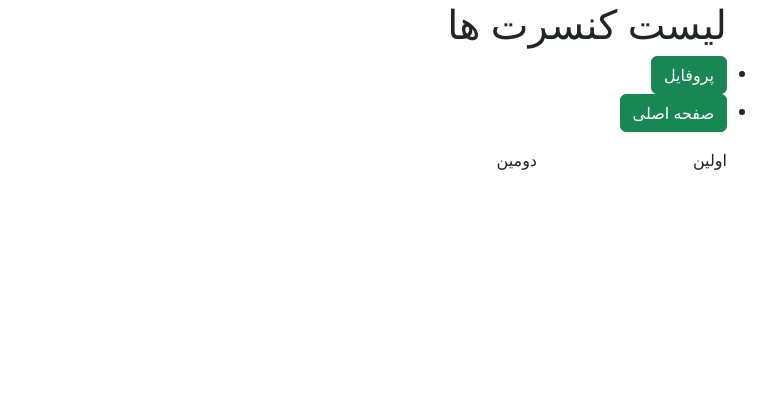
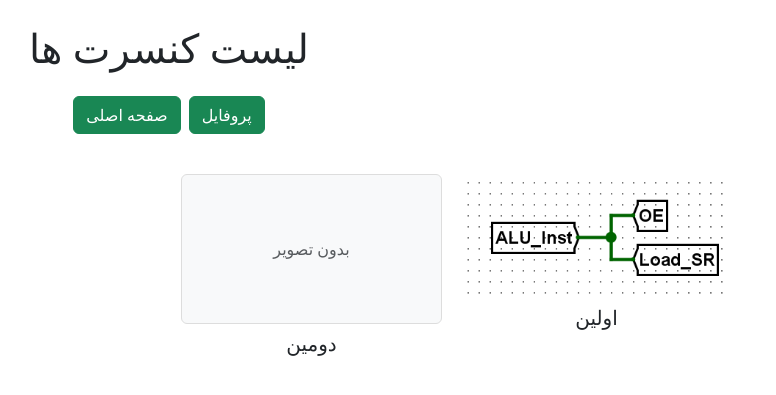
Before and after one commit to shayan24soley85/concert-ticketing-system, a Django app: page /ticketsales/concert/list in a window 1280 px wide. Shown: the top 395 px of the page, without its empty margins (471-1247 px from the left). Run offline with Django 5.2, Linux system fonts and the light colour scheme; data comes from the database, SQL or seed files in the repository; some libraries are stand-ins or nearby versions.

Commit message:
Update:Add poster to  concert_list.html

```diff
--- a/concert/ticketsales/templates/ticketsales/concert_list.html
+++ b/concert/ticketsales/templates/ticketsales/concert_list.html
@@ -9,35 +9,48 @@
     <link rel="stylesheet" type="text/css" href="{% static 'ticketsales/css/bootstrap.css' %}">
 </head>
 
-<div class="container">
-    <div class="row box">
+<body>
+    <div class="container mt-4">
 
+        <div class="row box text-center mb-4">
             <h1>لیست کنسرت ها</h1>
-        <ul class="btnul">
-            <li><a class="btn btn-success">پروفایل</a></li>
-            <li><a class="btn btn-success">صفحه اصلی</a></li>
+            <ul class="btnul list-unstyled d-flex justify-content-center gap-2 mt-3">
+                <li><a href="#" class="btn btn-success">پروفایل</a></li>
+                <li><a href="#" class="btn btn-success">صفحه اصلی</a></li>
             </ul>
-
         </div>
 
-    <div class="row">
-
+        <div class="row text-center">
             {% if concert_list %}
             {% for concert in concert_list %}
-        <div class="col-md-2">
-            <a>
+            <div class="col-md-3 mb-4">
+                <a href="#" style="text-decoration: none; color: inherit;">
                     <div class="imageBox">
-                    {{ concert }}
+
+                        {% if concert.poster %}
+                        <img src="{{ concert.poster.url }}" class="img-fluid rounded mb-2" alt="پوستر">
+                        {% else %}
+                        <div class="bg-light rounded mb-2 d-flex align-items-center justify-content-center"
+                            style="height: 150px; border: 1px solid #ddd;">
+                            <span class="text-muted">بدون تصویر</span>
+                        </div>
+                        {% endif %}
+
+                        <h5>{{ concert }}</h5>
+
                     </div>
                 </a>
             </div>
             {% endfor %}
             {% endif %}
+        </div>
 
     </div>
-</div>
-<script src="{% static 'ticketSales/js/jquery-4.0.0.min.js' %} "></script>
-<script src="{% static 'ticketSales/js/bootstrap.bundle.js' %} "></script>
-<script src="{% static 'ticketSales/js/fontawesome.js' %} "></script>
-<script src="{% static 'ticketSales/js/main.js' %} "></script>
+
+    <script src="{% static 'ticketsales/js/jquery-4.0.0.min.js' %}"></script>
+    <script src="{% static 'ticketsales/js/bootstrap.bundle.js' %}"></script>
+    <script src="{% static 'ticketsales/js/fontawesome.js' %}"></script>
+    <script src="{% static 'ticketsales/js/main.js' %}"></script>
+</body>
+
 </html>
```
Lines whose indentation alone changed are shown as unchanged.
